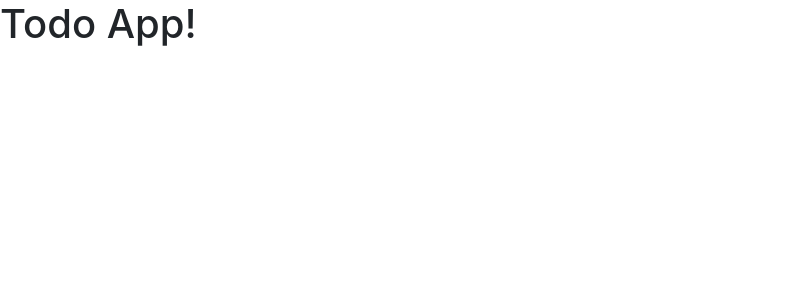
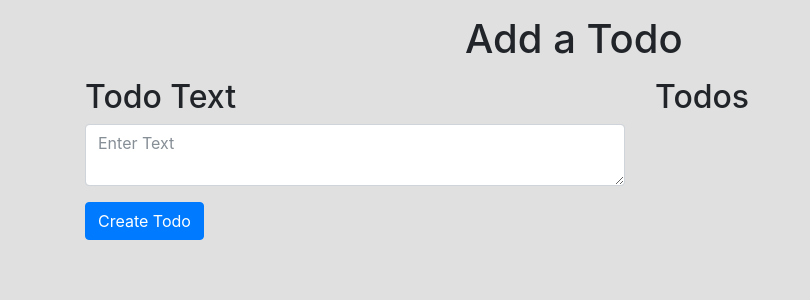
Before and after one commit to itsHabib/React-Workshop, a React app: page / in a window 1280 px wide. Shown: the top 300 px of the page, without its empty margins (0-810 px from the left). Built offline with nearby package versions, Linux system fonts and the light colour scheme.

Commit message:
create form component

```diff
--- a/src/components/App.js
+++ b/src/components/App.js
@@ -1,4 +1,5 @@
 import React, { Component } from 'react'
+import TodoForm from './TodoForm'
 
 export default class App extends Component {
     constructor() {
@@ -10,7 +11,9 @@ export default class App extends Component {
     }
     render() {
         return (
-            <h1>Todo App!</h1>
+            <div>
+                <TodoForm/>
+            </div>
         )
     }
 }
--- /dev/null
+++ b/src/components/TodoForm.js
@@ -0,0 +1,93 @@
+import React, { Component } from 'react'
+import $ from 'jquery'
+
+export default class TodoForm extends Component {
+    constructor(props) {
+        super(props)
+
+        this.state = {
+            todos: [],
+            text: '',
+            date: ''
+        }
+    }
+
+    handleChange(event) {
+        this.setState({ text: event.target.value })
+    }
+
+    handleSubmit(event) {
+        event.preventDefault()
+        let todos = this.state.todos
+        let text = ''
+        let date = this.createDateString()
+        todos.push({
+            text: this.state.text,
+            date
+        })
+        this.setState({
+            todos,
+            text
+        })
+    }
+
+    displayTodos() {
+        console.log(`displaying todos: ${JSON.stringify(this.state)}`)
+        let todoElements = (
+            <ul className="list-group">
+                {this.state.todos.map((todo) =>
+                    <li className="list-group-item">
+                        <strong>Todo: </strong>{todo.text}<br/>
+                        <strong>Date: </strong>{todo.date}
+                    </li>
+                )}
+            </ul>
+        )
+        return todoElements
+    }
+
+    createDateString() {
+        let date = new Date()
+        let dateString =
+            date.getUTCMonth() + 1 + " / "
+            + date.getUTCDate() + " / "
+            + date.getUTCFullYear()
+        return dateString
+    }
+
+    render() {
+        return (
+            <div className="container">
+                <div className="row justify-content-center">
+                    <div className="col-4">
+                        <h1 id="form-comp-title">Add a Todo</h1>
+                    </div>
+                </div>
+                <form id="todo-form" onSubmit={this.handleSubmit.bind(this)}>
+                    <div className="row">
+                        <div className="col-6">
+                            <div className="form-group">
+                                <h2>Todo Text</h2>
+                                <textarea value={this.state.text}
+                                    id="todo-text"
+                                    className="form-control"
+                                    placeholder="Enter Text"
+                                    onChange={this.handleChange.bind(this)}
+                                />
+                            </div>
+                            <button type="submit"
+                            className="btn btn-primary"
+                            >
+                                Create Todo
+                            </button>
+                        </div>
+                        <div className="col-6">
+                            <h2 id="todos">Todos</h2>
+                                {this.displayTodos()}
+                        </div>
+                    </div>
+                </form>
+            </div>
+        )
+    }
+}
--- a/src/index.js
+++ b/src/index.js
@@ -1,5 +1,6 @@
 import React from 'react'
 import { render } from 'react-dom'
 import App from './components/App'
+import './styles/main.scss'
 
 render(<App/>, document.getElementById('app'))
--- /dev/null
+++ b/src/styles/main.scss
@@ -0,0 +1,10 @@
+$background: #E0E0E0;
+
+body {
+    background-color: $background;
+}
+
+#form-comp-title {
+    margin-top: 15px;
+    margin-bottom: 15px;
+}
```
Also changed, not shown: package.json (+5 -4 lines), 1 other file (tests, documents, lock files or other folders).
